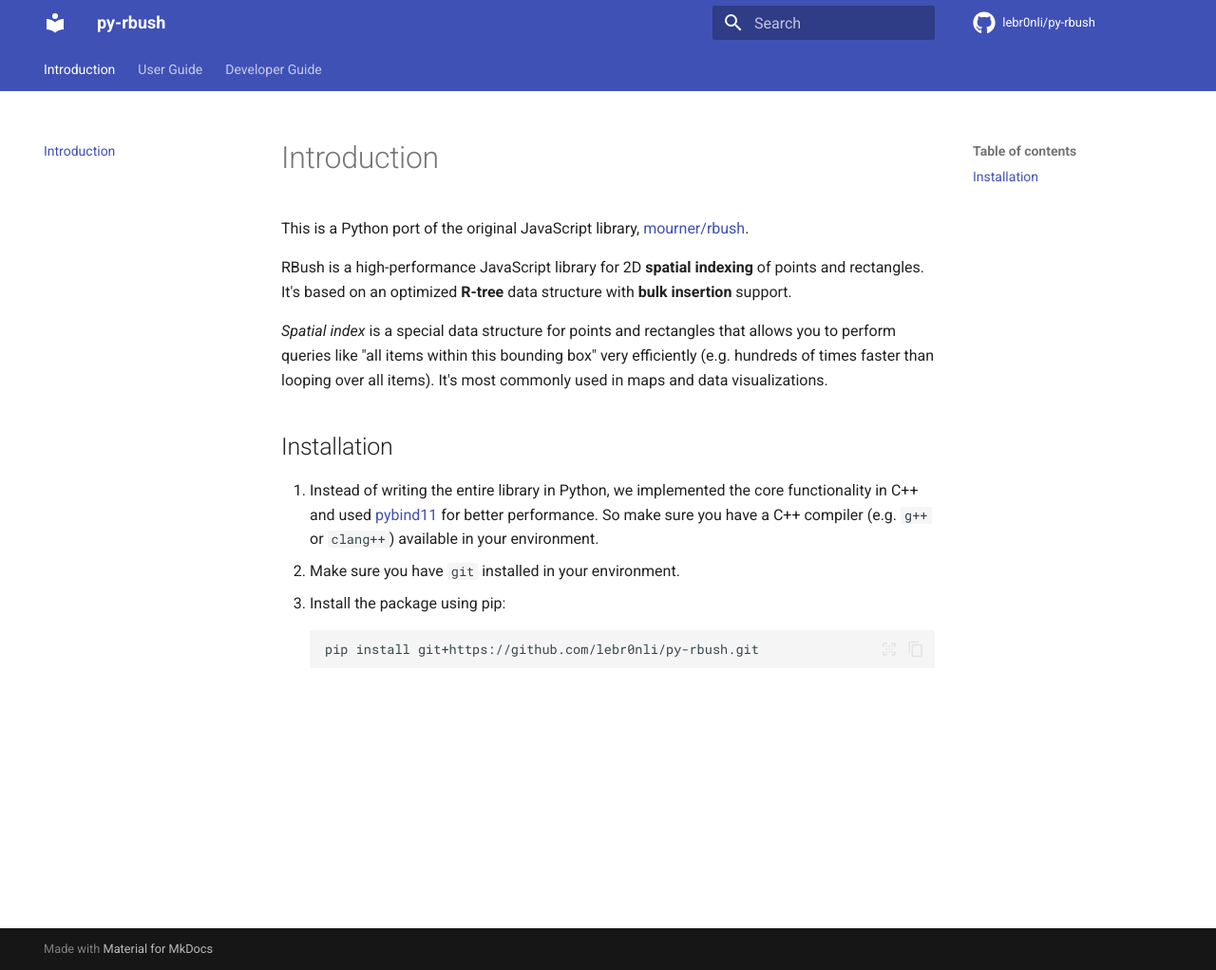
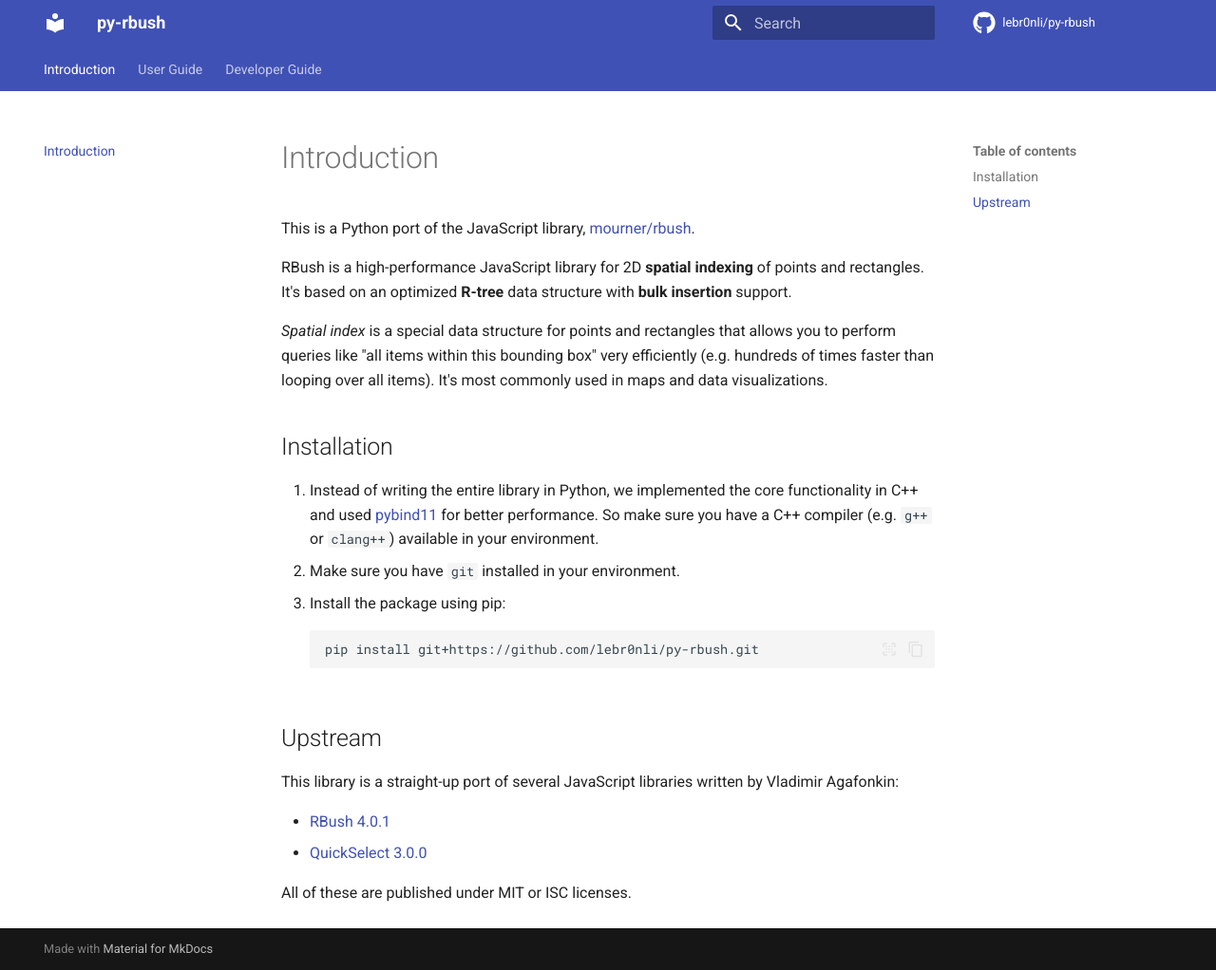
Before and after one commit to lebr0nli/py-rbush, an MkDocs documentation site: the page built from docs/index.md, in a window 1280 px wide and 1022 px high. Shown: the whole window at 95% size. Built offline with MkDocs 1.6.1 and Material for MkDocs 9.7.7, drawn with Linux system fonts in a browser that asks for light colours; comment, search, counter and statistics services are not loaded.

Commit message:
Update README.md and docs/index.md

````diff
--- a/docs/index.md
+++ b/docs/index.md
@@ -1,6 +1,6 @@
 # Introduction
 
-This is a Python port of the original JavaScript library, [mourner/rbush](https://github.com/mourner/rbush).
+This is a Python port of the JavaScript library, [mourner/rbush](https://github.com/mourner/rbush).
 
 RBush is a high-performance JavaScript library for 2D **spatial indexing** of points and rectangles.
 It's based on an optimized **R-tree** data structure with **bulk insertion** support.
@@ -18,3 +18,12 @@
 ```shell
 pip install git+https://github.com/lebr0nli/py-rbush.git
 ```
+
+## Upstream
+
+This library is a straight-up port of several JavaScript libraries written by Vladimir Agafonkin:
+
+- [RBush 4.0.1](https://github.com/mourner/rbush)
+- [QuickSelect 3.0.0](https://github.com/mourner/quickselect)
+
+All of these are published under MIT or ISC licenses.
````
Also changed, not shown: README.md (+36 -0 lines).
